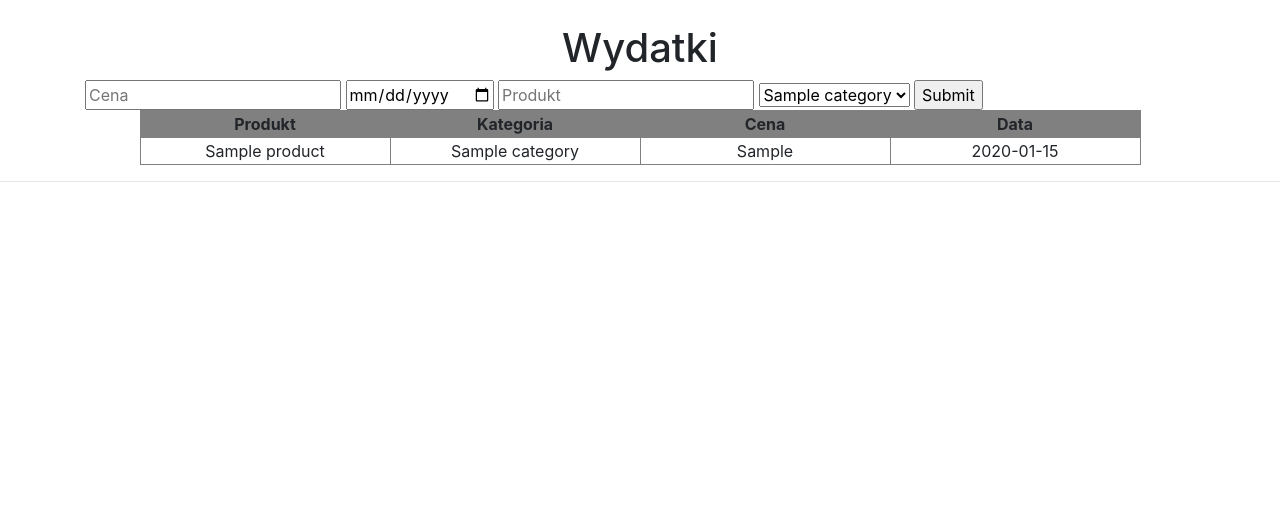
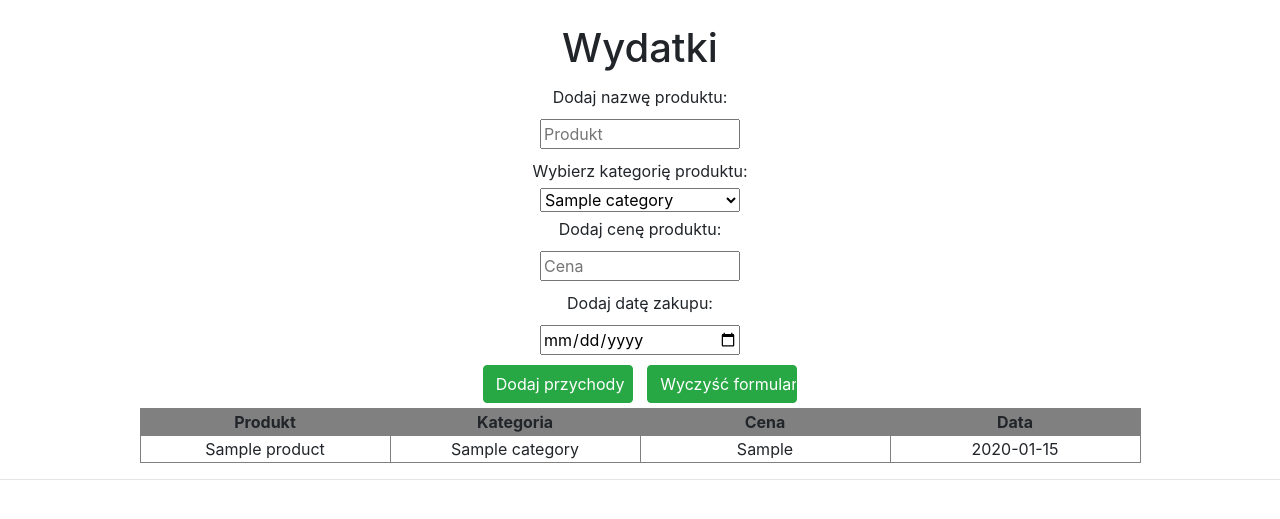
Before and after one commit to admm20/DjangoHomeBudget, a Django app: page /expenses/ in a window 1280 px wide. Shown: the part 56-575 px from the top of the page. Run offline with Django 3.2, Linux system fonts and the light colour scheme; a user stored in the database is signed in; tables that the repository leaves empty hold one stand-in row (values such as "Sample post"); some libraries are stand-ins or nearby versions.

Commit message:
[DEV] Added expenses style

```diff
--- a/main/templates/main/base.html
+++ b/main/templates/main/base.html
@@ -24,7 +24,6 @@
         }
 
         .content {
-            width: 1000px;
             margin: 0 auto;
         }
 
@@ -81,19 +80,32 @@
             background-color: lightgray;
         }
 
-        .incomeForm{
-            width: 400px;
+        .addForm{
+            width: 500px;
             margin: 0 auto;
             text-align: center;
         }
 
-        .incomeForm input, .incomeForm label {
+        .addForm input
+        {
+            width: 200px;
+        }
+
+        .addForm input[type="submit"], .addForm input[type="reset"]
+        {
+            width: 150px;
+        }
+        .addForm input, .addForm label {
             margin: 5px;
         }
 
         .income-chart_choice {
             width: 200px;
             margin: 0 auto;
+        }
+
+        select {
+            width: 200px;
         }
     </style>
     <script src="https://cdn.jsdelivr.net/npm/chart.js@2.8.0"></script>
--- a/main/templates/main/expenses.html
+++ b/main/templates/main/expenses.html
@@ -6,17 +6,22 @@
 
     <div class="starter-template">
         <h1>Wydatki</h1>
-        <form method="post">
+        <form method="post" class="addForm">
             {% csrf_token %}
-            <input type="number" name="number" step="0.01" required placeholder="Cena">
-            <input type="date" name="date" required>
-            <input type="text" name="product" required placeholder="Produkt">
+            <label>Dodaj nazwę produktu:</label><br>
+            <input type="text" name="product" required placeholder="Produkt"><br>
+            <label>Wybierz kategorię produktu:</label><br>
             <select name="categoryName">
                 {% for x in category %}
                 <option>{{x.nameOfCategory}}</option>
                 {% endfor %}
-                </select>
-            <input type="submit" name="submit">
+            </select><br>
+            <label>Dodaj cenę produktu:</label><br>
+            <input type="number" name="number" step="0.01" required placeholder="Cena"><br>
+            <label>Dodaj datę zakupu:</label><br>
+            <input type="date" name="date" required><br>
+            <input type="submit" name="submit" class="btn btn-success" value="Dodaj przychody">
+            <input type="reset" name="reset" class="btn btn-success" value="Wyczyść formularz">
         </form>
     </div>
     <table border=1>
--- a/main/templates/main/income.html
+++ b/main/templates/main/income.html
@@ -4,13 +4,13 @@
 
 <main role="main" class="container">
 
-    <div class="content">
+    <!--<div class="content">-->
         <div class="starter-template">
             <div class = "a">
             <h1>Przychody</h1>
 
 
-            <form method="post" class="incomeForm">
+            <form method="post" class="addForm">
                 {% csrf_token %}
                 <label>Dodaj przychody:</label><br>
                 <input type="number" name="number" step="0.01" required placeholder="Wpłata"><br>
@@ -79,7 +79,7 @@
         </tr>
         {% endfor %}
     </table>
-    </div>
+   <!-- </div>-->
 </main>
 
 
```
Lines whose indentation alone changed are shown as unchanged.
